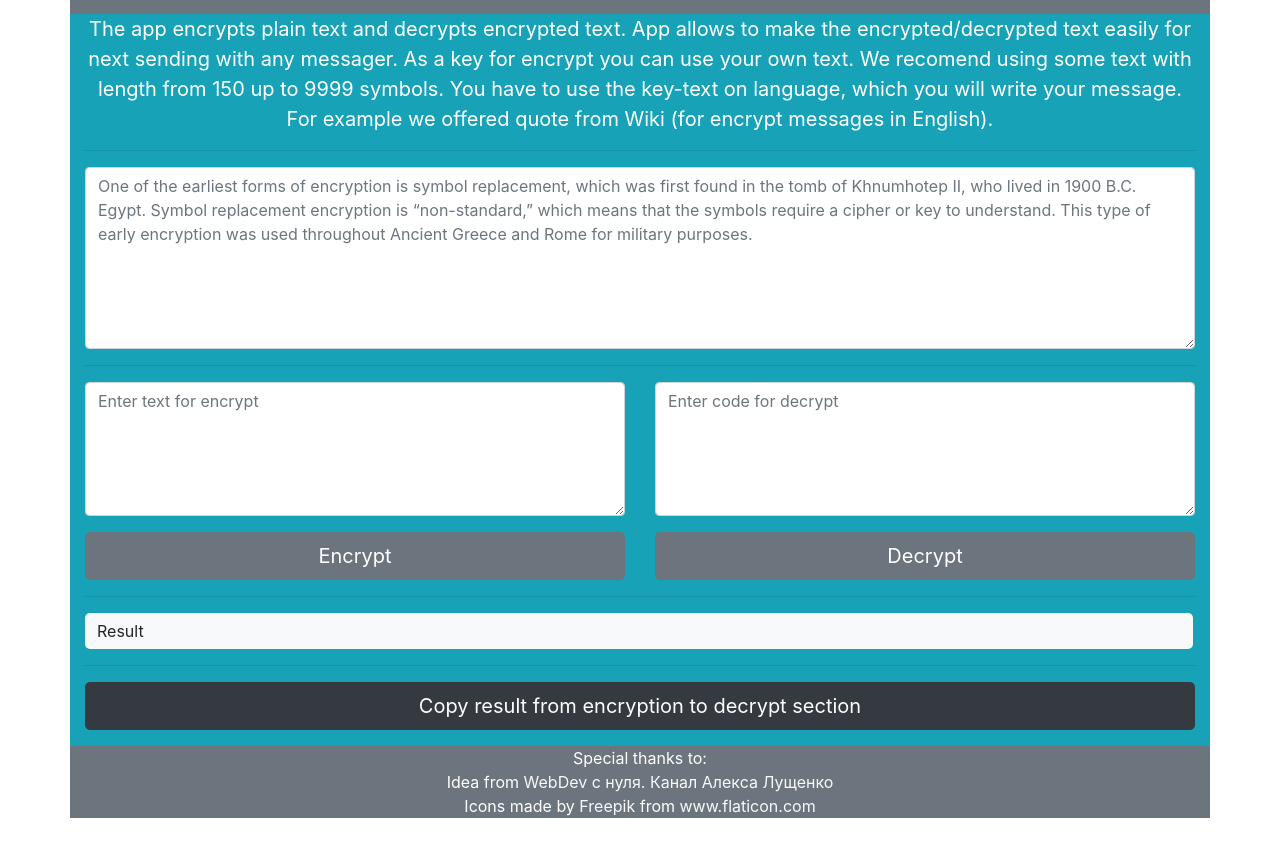
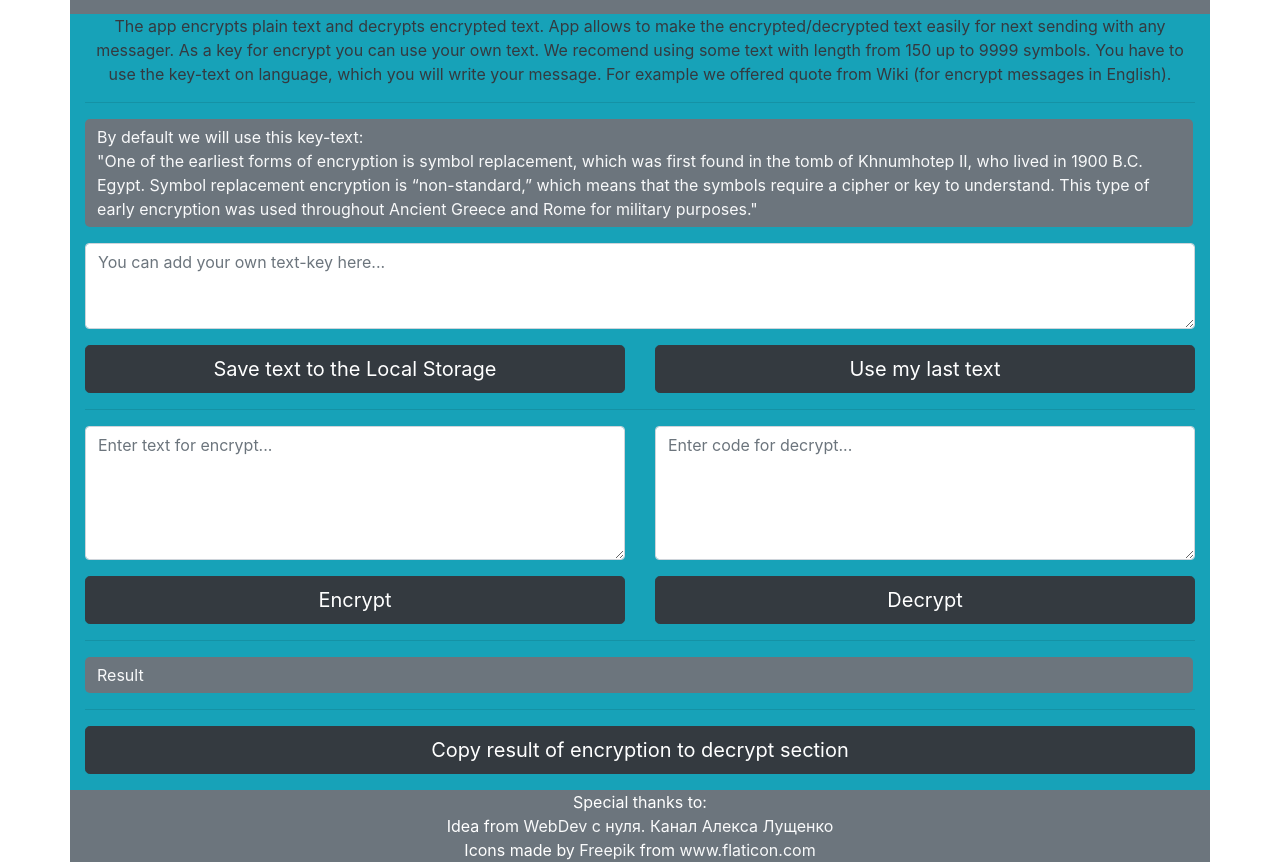
Before and after one commit to Ant-C-tech/Text-Encrypt, a plain HTML site: page index.html in a window 1280 px wide. Shown: the part 69-931 px from the top of the page. Before the commit the page ends 887 px from the top, so only its background shows below. Drawn offline with nearby package versions, Linux system fonts and the light colour scheme.

Commit message:
upgrade version

```diff
--- a/index.html
+++ b/index.html
@@ -25,25 +25,46 @@
 
     <div class="container bg-info">
 
-        <p class="descript text-center text-white">The app encrypts plain text and decrypts encrypted text. App allows
+        <p class="descript text-center text-white text-dark">The app encrypts plain text and decrypts encrypted text. App allows
             to make
             the
             encrypted/decrypted text easily for next sending with any messager. As a key for encrypt you can use your
             own text. We
             recomend using some text with length from 150 up to 9999 symbols. You have to use the key-text on
-            language, which you will write your message. For example we offered quote from Wiki (for encrypt messages in English).
+            language, which you will write your message. For example we offered quote from Wiki (for encrypt messages in
+            English).
         </p>
 
         <hr>
 
+        <p id="example" class="example text-light bg-secondary">By default we will use this key-text:<br> "One of the earliest forms of encryption is symbol
+            replacement, which was first found in the tomb of Khnumhotep II, who lived in 1900 B.C. Egypt. Symbol
+            replacement encryption is “non-standard,” which means that the symbols require a cipher or key to
+            understand. This type of early encryption was used throughout Ancient Greece and Rome for military
+            purposes."
+        </p>
+
         <div class="row d-flex justify-content-center">
             <div class="col-12">
                 <div class="form-group mb-0">
-                    <textarea id="keyArea" class="form-control" name="" rows="7"
-                        placeholder="One of the earliest forms of encryption is symbol replacement, which was first found in the tomb of Khnumhotep II, who lived in 1900 B.C. Egypt. Symbol replacement encryption is “non-standard,” which means that the symbols require a cipher or key to understand. This type of early encryption was used throughout Ancient Greece and Rome for military purposes."></textarea>
+                    <textarea id="keyArea" class="form-control" name="" rows="3"
+                        placeholder="You can add your own text-key here..."></textarea>
                 </div>
             </div>
         </div>
+        <div class="row">
+            <div class="col-6">
+                <button id="save" class="btn btn-dark btn-lg btn-block mt-3" type="button">
+                    Save text to the Local Storage
+                </button>
+            </div>
+            <div class="col-6">
+                <button id="download" class="btn btn-dark btn-lg btn-block mt-3" type="button">
+                    Use my last text
+                </button>
+            </div>
+        </div>
+
 
         <hr>
 
@@ -51,29 +72,30 @@
             <div class="col-6">
                 <div class="form-group">
                     <textarea id="userText" class="form-control" name="" rows="5"
-                        placeholder="Enter text for encrypt"></textarea>
+                        placeholder="Enter text for encrypt..."></textarea>
                 </div>
-                <button id="encrypt" class="btn btn-secondary btn-lg btn-block" type="button">Encrypt</button>
+                <button id="encrypt" class="btn btn-dark btn-lg btn-block" type="button">Encrypt</button>
             </div>
             <div class="col-6">
                 <div class="form-group">
                     <textarea id="userCode" class="form-control" name="" rows="5"
-                        placeholder="Enter code for decrypt"></textarea>
+                        placeholder="Enter code for decrypt..."></textarea>
                 </div>
-                <button id="decrypt" class="btn btn-secondary btn-lg btn-block" type="button">Decrypt</button>
+                <button id="decrypt" class="btn btn-dark btn-lg btn-block" type="button">Decrypt</button>
             </div>
         </div>
 
         <hr>
 
-        <p id="result" class="result bg-light">Result</p>
+        <p id="result" class="result text-light bg-secondary">Result</p>
 
         <hr>
 
         <div class="row">
             <div class="col-12">
-                <button id="copy" class="btn btn-dark btn-lg btn-block mb-3" type="button">Copy result from encryption to
-                    decrypt section</button>
+                <button id="copy" class="btn btn-dark btn-lg btn-block mb-3" type="button">
+                    Copy result of encryption to decrypt section
+                </button>
             </div>
         </div>
     </div>
--- a/js/app.js
+++ b/js/app.js
@@ -1,7 +1,9 @@
+'use strict'
+
 window.onload = textEncrypt()
 
 function textEncrypt() {
-    const startValueOfKeyArea = 'One of the earliest forms of encryption is symbol replacement, which was first found in the tomb of Khnumhotep II, who lived in 1900 B.C. Egypt. Symbol replacement encryption is “non-standard,” which means that the symbols require a cipher or key to understand. This type of early encryption was used throughout Ancient Greece and Rome for military purposes.'
+    const startValueOfKeyArea = document.querySelector('#example').innerHTML
     const keyArea = document.querySelector('#keyArea')
     const resultArea = document.querySelector('#result')
     const userTextArea = document.querySelector('#userText')
@@ -10,7 +12,9 @@ function textEncrypt() {
     let objForEncrypt = {}
     let objForDecrypt = {}
 
+    document.querySelector('#save').addEventListener('click', saveUserText)
 
+    document.querySelector('#download').addEventListener('click', downloadSavedText)
 
     document.querySelector('#encrypt').addEventListener('click', () => {
         getKeys()
@@ -34,7 +38,7 @@ function textEncrypt() {
         //Generate encrypt key-object
         for (let i = 0; i < keyStr.length; i++) {
             let key = keyStr[i]
-            let value = i
+            let value = i + 142 //;)
 
             objForEncrypt[key] = value
         }
@@ -62,7 +66,7 @@ function textEncrypt() {
         if (taskStr) {
             let encryptServiceStr = ''
 
-            for (char of taskStr) {
+            for (let char of taskStr) {
                 if (objForEncrypt[char]) {
                     encryptServiceStr += objForEncrypt[char]
                 } else {
@@ -141,4 +145,14 @@ function textEncrypt() {
         }
     }
 
+    function saveUserText() {
+        localStorage.setItem('userText', keyArea.value)
+    }
+
+    function downloadSavedText() {
+        (!(localStorage.getItem('userText', keyArea.value))) ?
+        resultArea.innerHTML = 'We do not have any saved key-text(':
+        keyArea.value = localStorage.getItem('userText', keyArea.value)
+    }
+
 }
--- a/style.css
+++ b/style.css
@@ -1,8 +1,8 @@
 .descript {
-    font-size: 20px;
+    font-size: 16px;
 }
 
-.result {
+.result, .example {
     max-width: 1108px;
     padding: 6px 12px;
     border-radius: 5px;
@@ -13,3 +13,15 @@
 footer {
     font-size: 16px;
 }
+
+@media screen and (max-width:768px) {
+    #save, #download {
+        height: 120px;
+    }
+}
+
+@media screen and (max-width:374px) {
+    #save, #download {
+        height: 140px;
+    }
+}
```
Also changed, not shown: link.txt (deleted).
